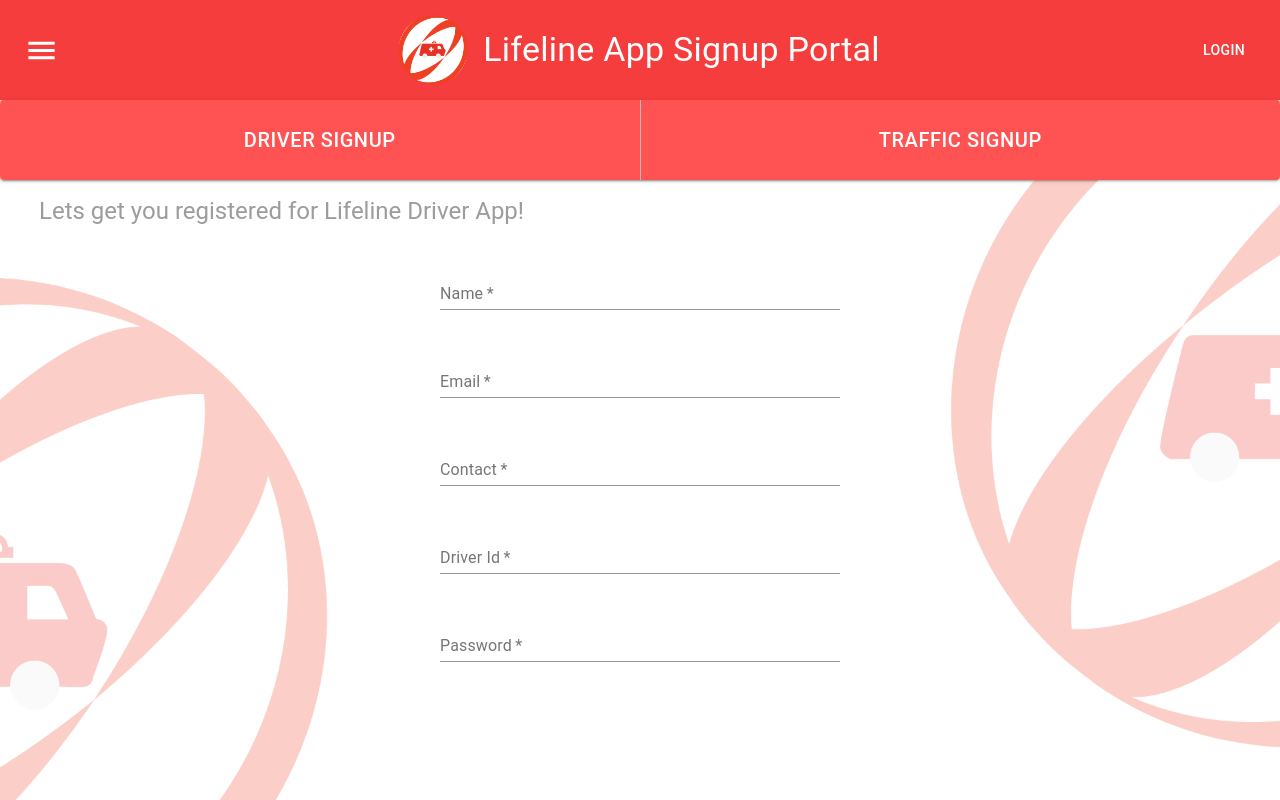
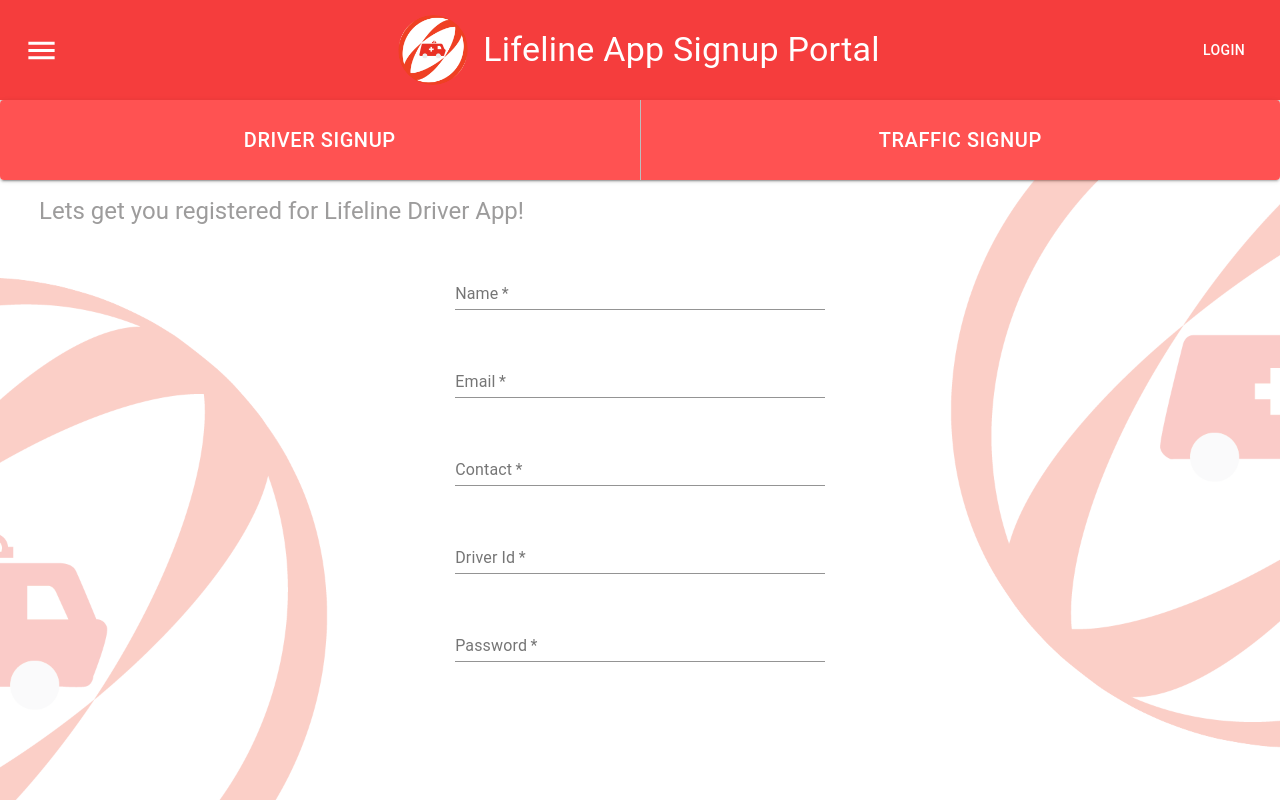
Before and after one commit to ShriBuzz/LifelineWeb, a React (Create React App) app: page / in a window 1280 px wide. Shown: the top 800 px of the page. Built offline with nearby package versions, Linux system fonts and the light colour scheme.

Commit message:
Change input styles

```diff
--- a/src/screens/Driver/styles.js
+++ b/src/screens/Driver/styles.js
@@ -26,7 +26,8 @@ export const text = {
 };
 
 export const input = {
-  width: 400,
+  minWidth: 250,
+  width: "30%",
   textAlign: "center",
   margin: 20
 };
```
